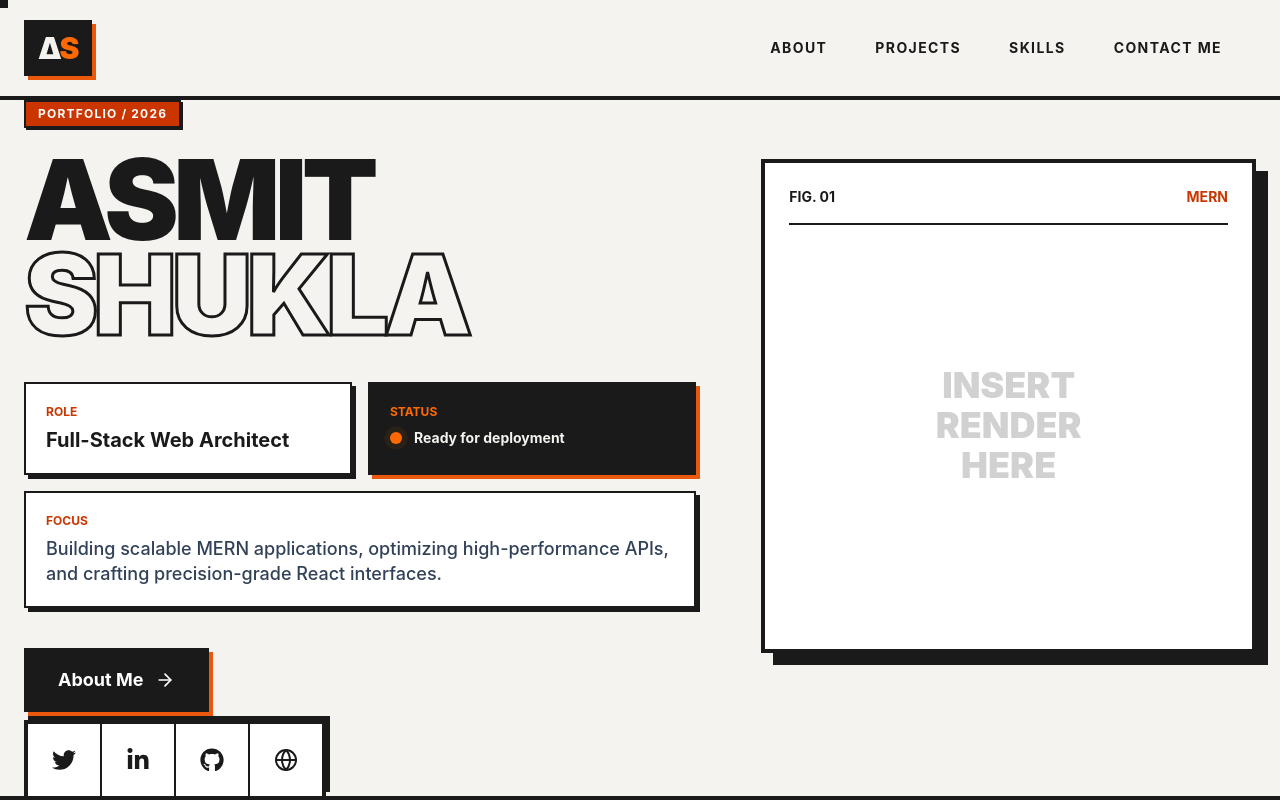
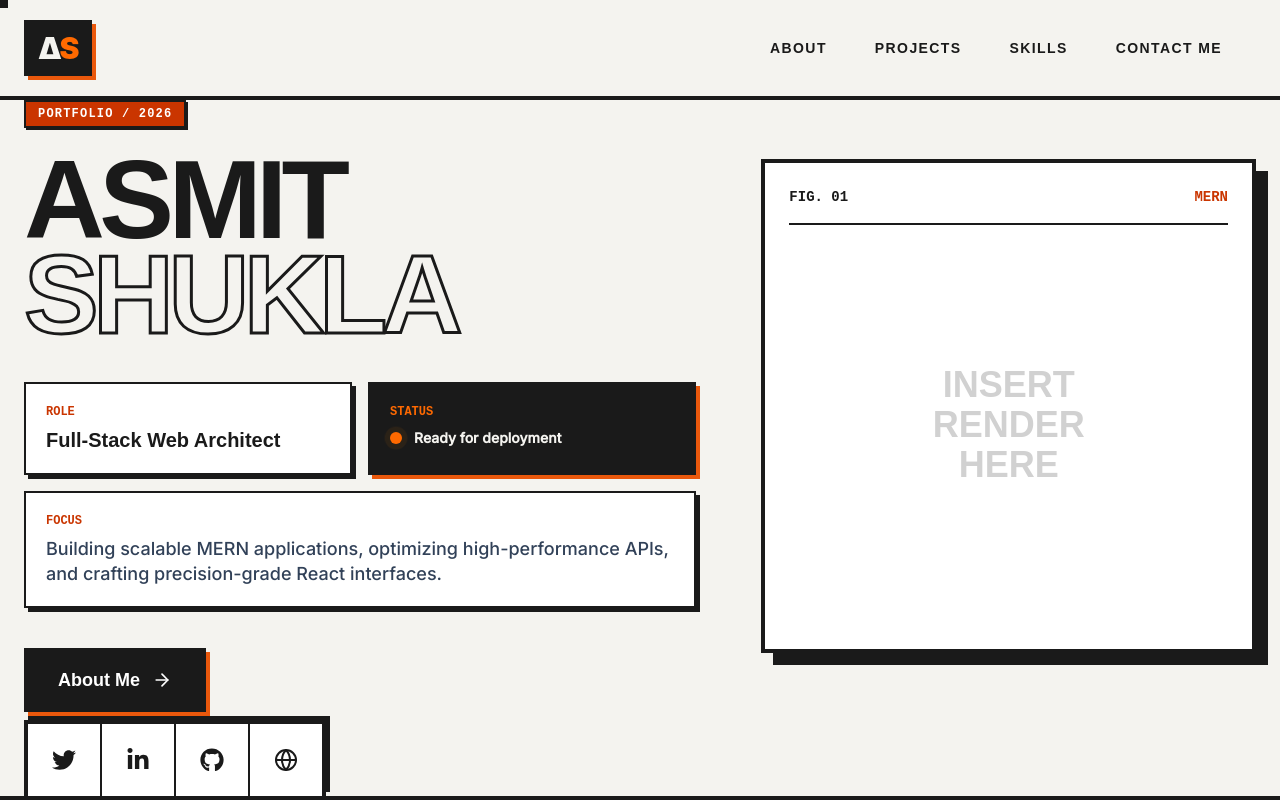
Before and after one commit to ash05741/portfolio-frontend, a React (Vite) app: page / in a window 1280 px wide. Shown: the top 800 px of the page. Built offline with nearby package versions, Linux system fonts and the light colour scheme.

Commit message:
Adding Different Fonts for different section

```diff
--- a/src/Components/HeroSection.jsx
+++ b/src/Components/HeroSection.jsx
@@ -39,7 +39,8 @@ const socialLinks = [
 
 export default function Herosection() {
   return (
-    <div className="bg-[#F4F3EF] text-[#1A1A1A] selection:bg-orange-700 selection:text-white font-sans">
+    // Applied font-body as the global default for this section
+    <div className="bg-[#F4F3EF] text-[#1A1A1A] selection:bg-orange-700 selection:text-white font-body">
       <section className="relative min-h-screen flex items-center z-0 pt-32 pb-20 md:pt-24 overflow-hidden border-b-4 border-[#1A1A1A]">
 
         {/* ===== Main Container (Editorial Grid) ===== */}
@@ -55,14 +56,16 @@ export default function Herosection() {
 
             {/* TOP ROW */}
             <div className="flex items-center gap-4 mb-6">
-              <div className="px-3 py-1 border-2 border-[#1A1A1A] text-xs font-bold uppercase tracking-widest bg-orange-700 text-white shadow-[2px_2px_0_0_#1A1A1A]">
+              {/* Used font-mono for technical metadata tags */}
+              <div className="font-mono px-3 py-1 border-2 border-[#1A1A1A] text-xs font-bold uppercase tracking-widest bg-orange-700 text-white shadow-[2px_2px_0_0_#1A1A1A]">
                 Portfolio / 2026
               </div>
             </div>
 
             {/* NAME BLOCK */}
             <div className="mb-10">
-              <h1 className="text-6xl sm:text-7xl md:text-[7rem] font-black tracking-tight md:tracking-tighter leading-[0.85] uppercase">
+              {/* Used font-display for the massive structural anchor */}
+              <h1 className="font-display text-6xl sm:text-7xl md:text-[7rem] font-black tracking-tight md:tracking-tighter leading-[0.85] uppercase">
                 Asmit
                 <br />
                 <span className="text-transparent [-webkit-text-stroke:1.5px_#1A1A1A] md:[-webkit-text-stroke:3px_#1A1A1A]">Shukla</span>
@@ -74,28 +77,28 @@ export default function Herosection() {
 
               {/* Role Card */}
               <div className="border-2 border-[#1A1A1A] p-5 bg-white shadow-[4px_4px_0_0_#1A1A1A] hover:shadow-[6px_6px_0_0_#1A1A1A] transition-shadow">
-                <span className="block text-xs font-bold uppercase text-orange-700 mb-2">Role</span>
-                <p className="text-xl font-bold leading-tight">
+                <span className="font-mono block text-xs font-bold uppercase text-orange-700 mb-2">Role</span>
+                <p className="font-display text-xl font-bold leading-tight">
                   Full-Stack Web Architect
                 </p>
               </div>
 
               {/* Status Card */}
               <div className="border-2 border-[#1A1A1A] p-5 bg-[#1A1A1A] text-[#F4F3EF] shadow-[4px_4px_0_0_#EA580C] hover:shadow-[6px_6px_0_0_#EA580C] transition-shadow">
-                <span className="block text-xs font-bold uppercase text-orange-500 mb-2">Status</span>
+                <span className="font-mono block text-xs font-bold uppercase text-orange-500 mb-2">Status</span>
                 <div className="flex items-center gap-3 mt-1">
                   <span className="relative flex h-3 w-3">
                     <span className="animate-ping absolute inline-flex h-full w-full rounded-full bg-orange-400 opacity-75"></span>
                     <span className="relative inline-flex rounded-full h-3 w-3 bg-orange-500"></span>
                   </span>
-                  <p className="text-sm font-bold">Ready for deployment</p>
+                  <p className="font-body text-sm font-bold">Ready for deployment</p>
                 </div>
               </div>
 
               {/* Focus Card (Spans full width) */}
               <div className="sm:col-span-2 border-2 border-[#1A1A1A] p-5 bg-white shadow-[4px_4px_0_0_#1A1A1A] hover:shadow-[6px_6px_0_0_#1A1A1A] transition-shadow">
-                <span className="block text-xs font-bold uppercase text-orange-700 mb-2">Focus</span>
-                <p className="text-lg font-medium text-slate-700 leading-snug">
+                <span className="font-mono block text-xs font-bold uppercase text-orange-700 mb-2">Focus</span>
+                <p className="font-body text-lg font-medium text-slate-700 leading-snug">
                   Building scalable MERN applications, optimizing high-performance APIs, and crafting precision-grade React interfaces.
                 </p>
               </div>
@@ -106,7 +109,7 @@ export default function Herosection() {
             <div className="mt-10">
               <Link
                 to="/about"
-                className="group inline-flex items-center gap-3 px-8 py-4 bg-[#1A1A1A] text-white font-bold text-lg border-2 border-[#1A1A1A] shadow-[4px_4px_0_0_#EA580C] hover:bg-orange-700 hover:text-white hover:shadow-[6px_6px_0_0_#1A1A1A] transition-all active:translate-y-1 active:shadow-[2px_2px_0_0_#1A1A1A]"
+                className="group font-display inline-flex items-center gap-3 px-8 py-4 bg-[#1A1A1A] text-white font-bold text-lg border-2 border-[#1A1A1A] shadow-[4px_4px_0_0_#EA580C] hover:bg-orange-700 hover:text-white hover:shadow-[6px_6px_0_0_#1A1A1A] transition-all active:translate-y-1 active:shadow-[2px_2px_0_0_#1A1A1A]"
               >
                 About Me
                 <ArrowRight
@@ -125,16 +128,17 @@ export default function Herosection() {
             transition={{ duration: 0.8, delay: 0.2 }}
             className="hidden lg:flex col-span-5 justify-center items-center relative"
           >
-            <div className="text-[350px] leading-none font-serif text-[#1A1A1A] opacity-10 select-none absolute">
+            {/* Swapped to font-display to match your large typography */}
+            <div className="text-[350px] leading-none font-display text-[#1A1A1A] opacity-10 select-none absolute">
               *
             </div>
             <div className="w-full aspect-square border-4 border-[#1A1A1A] bg-white shadow-[12px_12px_0_0_#1A1A1A] flex flex-col justify-between p-6 relative z-10">
               <div className="flex justify-between w-full border-b-2 border-[#1A1A1A] pb-4">
-                <span className="font-bold text-sm uppercase">Fig. 01</span>
-                <span className="font-bold text-sm uppercase text-orange-700">MERN</span>
+                <span className="font-mono font-bold text-sm uppercase">Fig. 01</span>
+                <span className="font-mono font-bold text-sm uppercase text-orange-700">MERN</span>
               </div>
               <div className="flex-1 flex items-center justify-center">
-                <span className="text-4xl font-black text-[#1A1A1A]/20 uppercase text-center">
+                <span className="font-display text-4xl font-black text-[#1A1A1A]/20 uppercase text-center">
                   Insert <br /> Render <br /> Here
                 </span>
               </div>
@@ -142,7 +146,6 @@ export default function Herosection() {
           </motion.div>
         </div>
 
-        {/* ===== Social Bar (Bottom Left) ===== */}
         {/* ===== Social Bar ===== */}
         <motion.div
           initial={{ opacity: 0, y: 20 }}
--- a/src/Components/Navbar.jsx
+++ b/src/Components/Navbar.jsx
@@ -29,7 +29,7 @@ export default function Navbar() {
           </Link>
 
           {/* 2. RIGHT SIDE: Navigation */}
-          <div className="flex items-center space-x-4">
+          <div className="font-display flex items-center space-x-4">
 
             {/* Desktop Links (Hidden on mobile) */}
             <div className="hidden md:flex items-center space-x-3">
--- a/src/index.css
+++ b/src/index.css
@@ -1,4 +1,11 @@
+@import url('https://fonts.googleapis.com/css2?family=Oswald:wght@500;700&family=Inter:wght@400;500&family=JetBrains+Mono&display=swap');
 @import "tailwindcss";
+
+@theme {
+  --font-display: "Space Grotesk", sans-serif;
+  --font-body: "Inter", sans-serif;
+  --font-mono: "Roboto Mono", monospace;
+}
 
 body {
   cursor: none !important;
```
